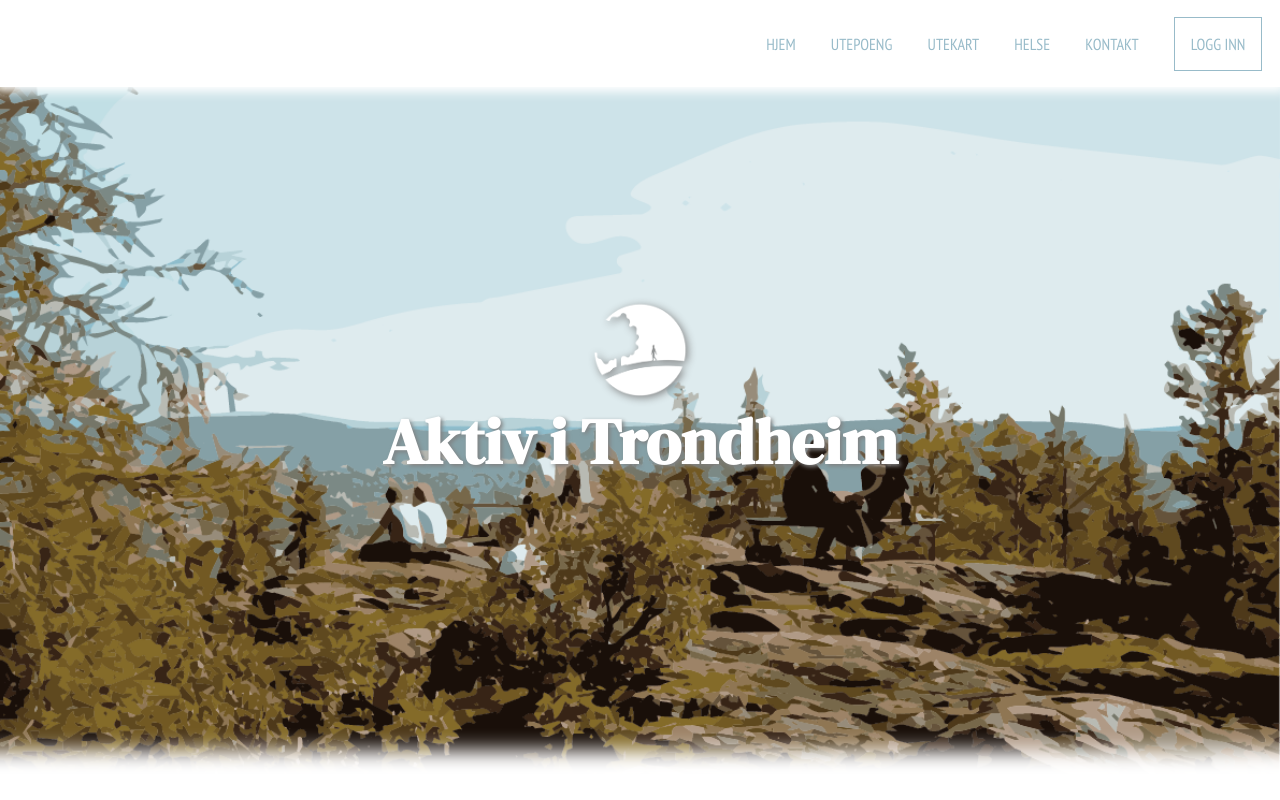
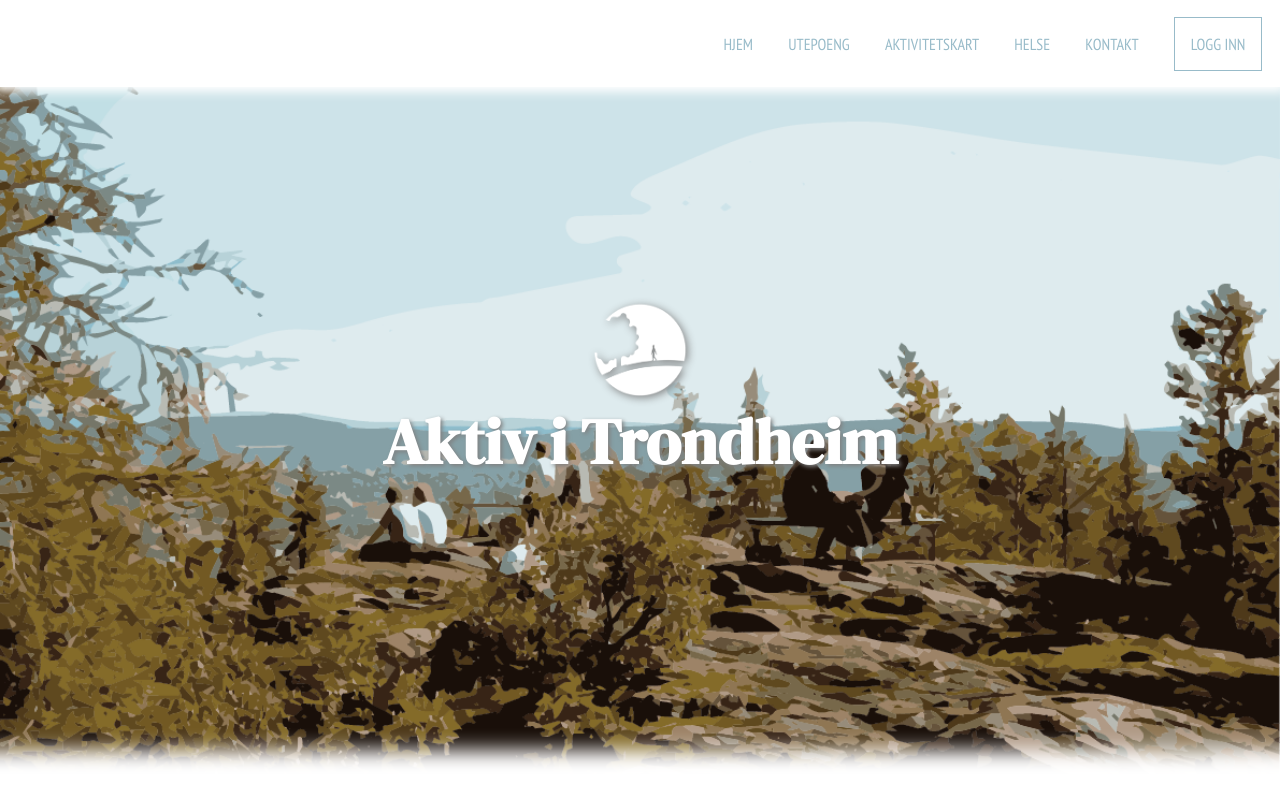
Before and after one commit to balazsorban44/eit-c, a Next.js app: page / in a window 1280 px wide. Shown: the top 800 px of the page. Built offline with nearby package versions, Linux system fonts and the light colour scheme.

Commit message:
Change "utekart" to "aktivitetskart"

```diff
--- a/componets/Header.js
+++ b/componets/Header.js
@@ -3,7 +3,7 @@ import Link from "next/link"
 const nav = [
   { title: "Hjem", href: "#top" },
   { title: "Utepoeng", href: "#poenginfo" },
-  { title: "Utekart", href: "#aktivitetskart" },
+  { title: "Aktivitetskart", href: "#aktivitetskart" },
   { title: "Helse", href: "#psykiskhelse" },
   { title: "Kontakt", href: "#kontaktinfo" },
   { title: "Logg inn", href: "#top" },
```
